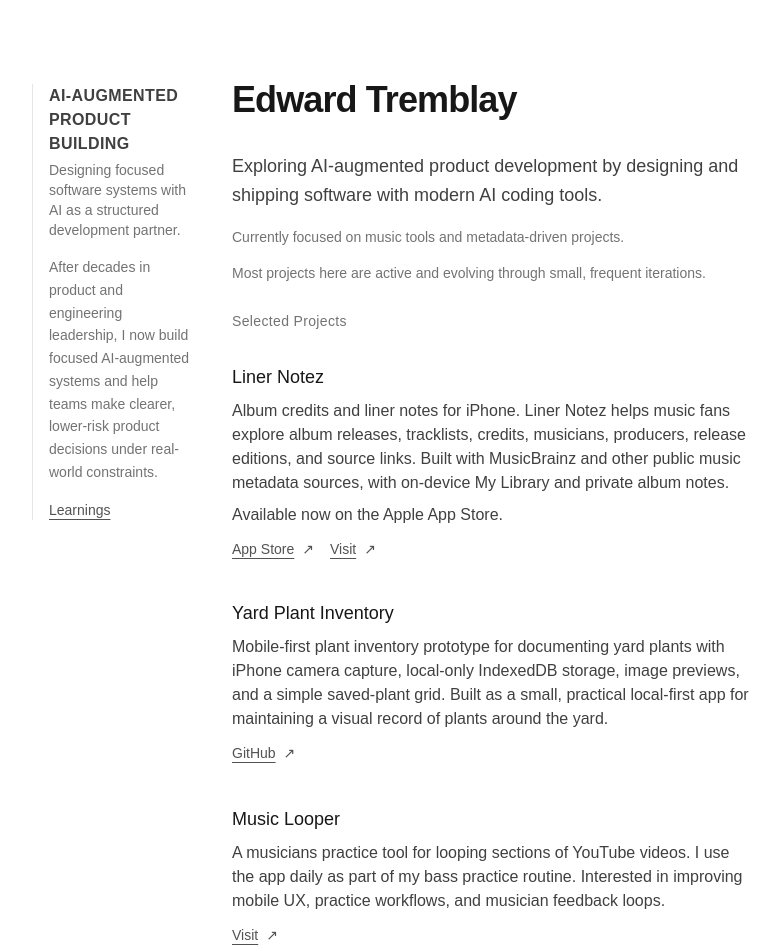
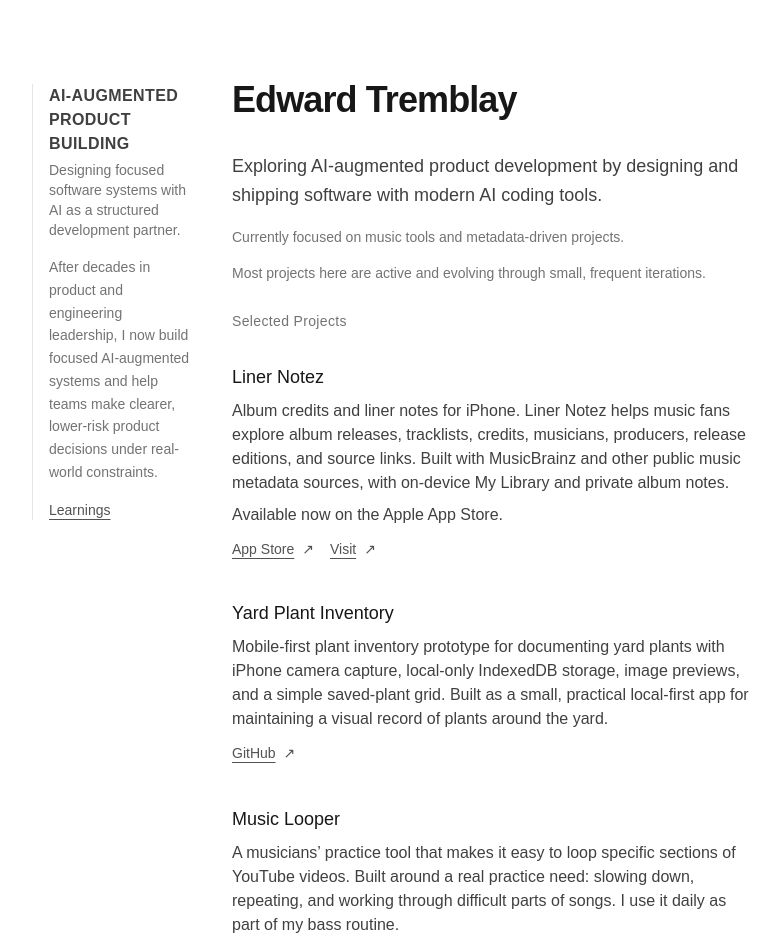
Before and after one commit to edtremsaga/vibey-pers-profile, a Next.js app: page / in a window 1280 px wide. Shown: the top 951 px of the page, without its empty margins (248-1026 px from the left). Built offline with nearby package versions, Linux system fonts and the light colour scheme.

Commit message:
Update Music Looper profile copy

```diff
--- a/src/app/page.tsx
+++ b/src/app/page.tsx
@@ -95,7 +95,7 @@
                 <li>
                   <h3 className="text-lg font-medium">Music Looper</h3>
                   <p className="mt-2 text-neutral-700">
-                    A musicians practice tool for looping sections of YouTube videos. I use the app daily as part of my bass practice routine. Interested in improving mobile UX, practice workflows, and musician feedback loops.
+                    A musicians’ practice tool that makes it easy to loop specific sections of YouTube videos. Built around a real practice need: slowing down, repeating, and working through difficult parts of songs. I use it daily as part of my bass routine.
                   </p>
                   <a
                     href="https://vibey-looper.vercel.app/"
```
